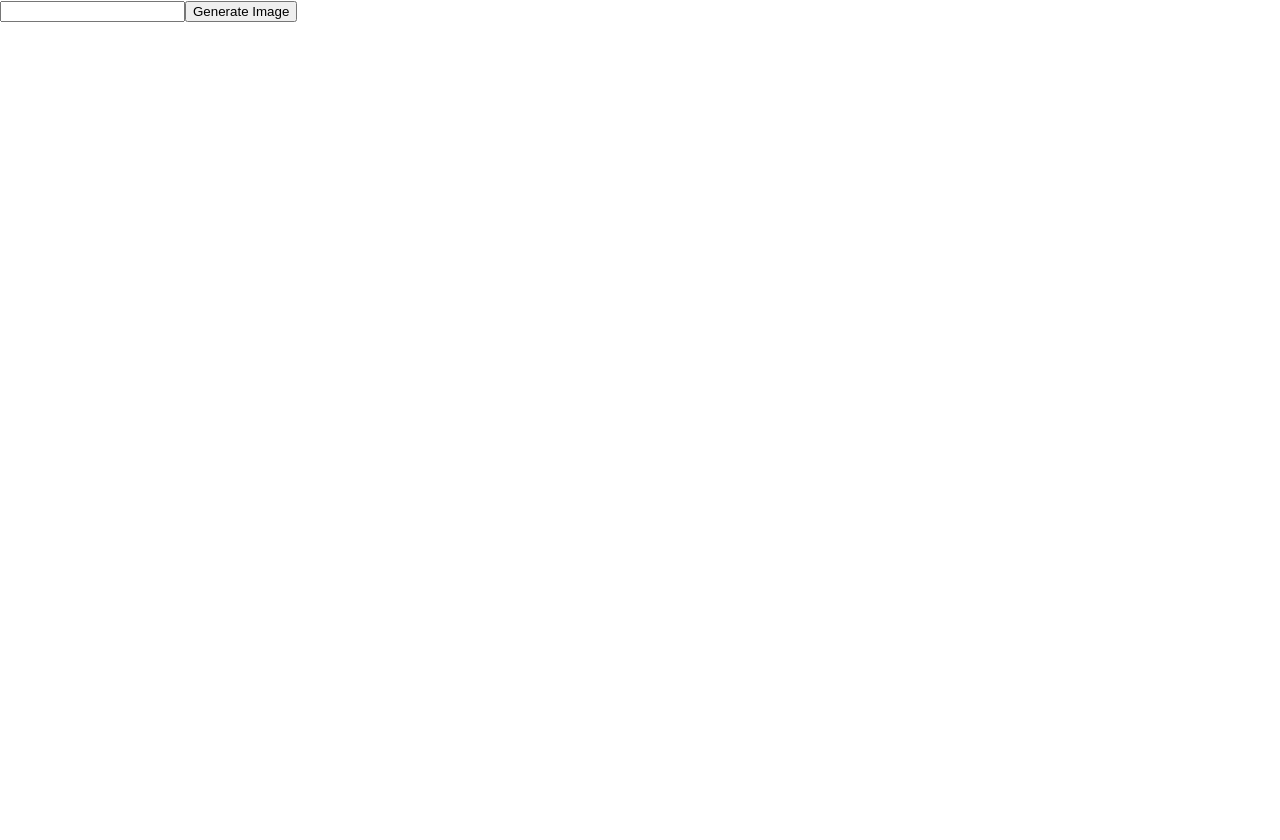
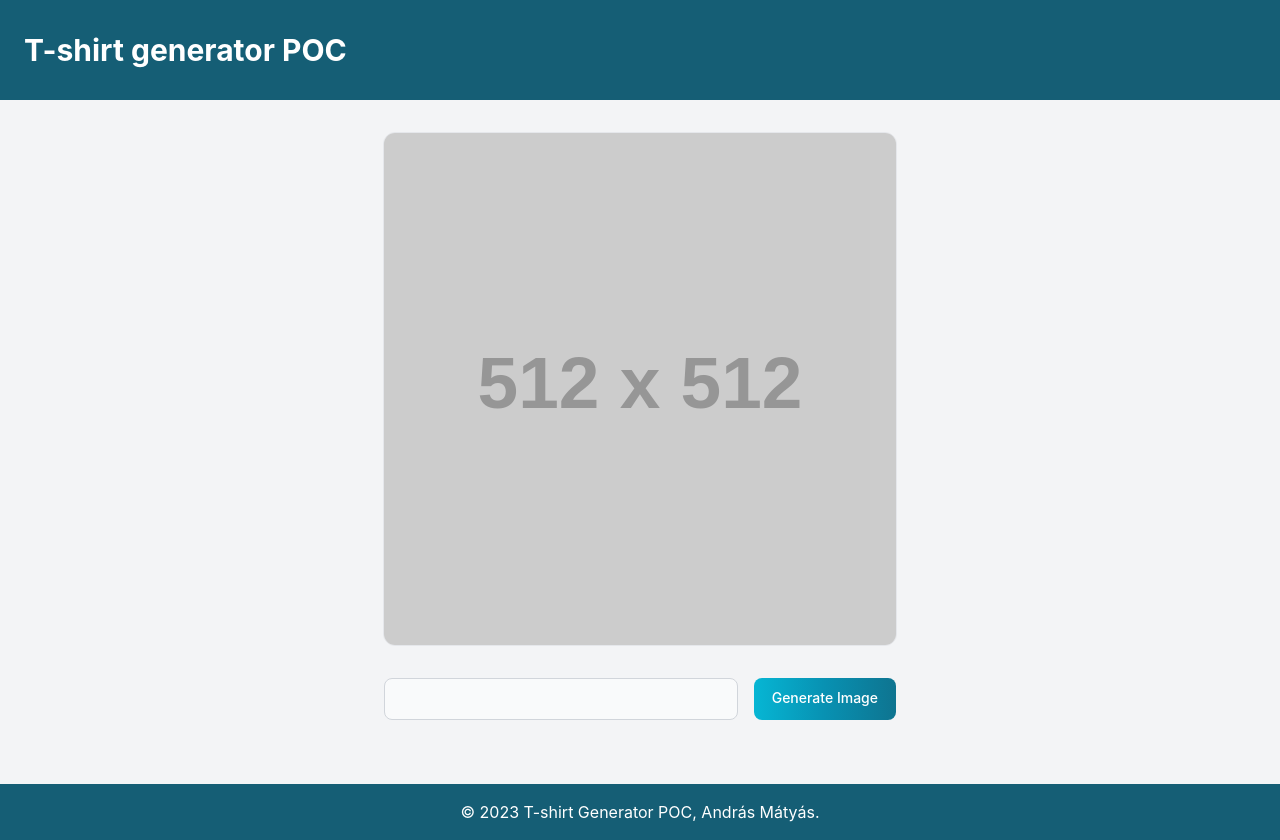
Before and after one commit to matyiandras/tshirtgenerator-poc, a React (Create React App) app in the folder tshirt-generator/: page / in a window 1280 px wide. Before the commit the page ends 800 px from the top, so only its background shows below. Built offline with nearby package versions, Linux system fonts and the light colour scheme.

Commit message:
firebase + design

```diff
--- /dev/null
+++ b/tshirt-generator/firebase.js
@@ -0,0 +1,26 @@
+// Import the functions you need from the SDKs you need
+import { initializeApp } from "firebase/app";
+import { getAnalytics } from "firebase/analytics";
+import { getDatabase } from "firebase/database";
+import { getStorage } from "firebase/storage";
+// TODO: Add SDKs for Firebase products that you want to use
+// https://firebase.google.com/docs/web/setup#available-libraries
+
+// Your web app's Firebase configuration
+// For Firebase JS SDK v7.20.0 and later, measurementId is optional
+const firebaseConfig = {
+  apiKey: "AIzaSyAABM61JG5u9jMX85G-VFsiapAPbLbXrVk",
+  authDomain: "tshirt-generator-poc.firebaseapp.com",
+  databaseURL: "https://tshirt-generator-poc-default-rtdb.europe-west1.firebasedatabase.app",
+  projectId: "tshirt-generator-poc",
+  storageBucket: "tshirt-generator-poc.appspot.com",
+  messagingSenderId: "837405133415",
+  appId: "1:837405133415:web:c734a294fc4567318c62c2",
+  measurementId: "G-MPV554MQCE"
+};
+
+// Initialize Firebase
+export const app = initializeApp(firebaseConfig);
+export const analytics = getAnalytics(app);
+export const database = getDatabase(app);
+export const storage = getStorage(app);
--- /dev/null
+++ b/tshirt-generator/postcss.config.js
@@ -0,0 +1,6 @@
+module.exports = {
+  plugins: {
+    tailwindcss: {},
+    autoprefixer: {},
+  },
+}
--- a/tshirt-generator/src/App.js
+++ b/tshirt-generator/src/App.js
@@ -1,32 +1,10 @@
 import React, { useState } from 'react';
 import axios from 'axios';
+import HomePage from './pages/Home';
 
 function App() {
-  const [prompt, setPrompt] = useState('');
-  const [imageUrl, setImageUrl] = useState('');
-
-  const handleInputChange = (e) => {
-    setPrompt(e.target.value);
-  };
-
-  const handleSubmit = async () => {
-    try {
-      // Send a POST request to your backend endpoint
-      const response = await axios.post('http://localhost:3001/generate-image', { prompt });
-
-      // The backend returns the URL of the generated image
-      setImageUrl(response.data.image_url); // Make sure this matches the key sent from your backend
-    } catch (error) {
-      console.error('Error fetching image:', error);
-    }
-  };
-
   return (
-    <div>
-      <input type="text" value={prompt} onChange={handleInputChange} />
-      <button onClick={handleSubmit}>Generate Image</button>
-      {imageUrl && <img src={imageUrl} alt="Generated" style={{ maxWidth: '100%' }} />}
-    </div>
+    <HomePage />
   );
 }
 
--- /dev/null
+++ b/tshirt-generator/src/components/DesignImageGenrator.js
@@ -0,0 +1,57 @@
+import React, { useState } from 'react';
+import axios from 'axios';
+import { Button, TextInput } from 'flowbite-react';
+import { database } from '../../firebase';
+
+function DesignImageGenerator() {
+    const [prompt, setPrompt] = useState('');
+    const [imageUrl, setImageUrl] = useState('');
+    const [loading, setLoading] = useState(false);
+
+    const handleInputChange = (e) => {
+        setPrompt(e.target.value);
+    };
+
+    const handleSubmit = async () => {
+
+        // Save the prompt to the database
+        const promptRef = database.ref('prompts');
+        promptRef.push(prompt);
+
+        try {
+            // Send a POST request to your backend endpoint
+            setLoading(true);
+            const response = axios.post('http://localhost:3001/generate-image', { prompt }).then((response) => {
+                console.log(response);
+                setImageUrl(response.data.image_url); // Make sure this matches the key sent from your backend
+            }).catch((err) => {
+                console.log(err);
+            }).finally(() => {
+                setLoading(false);
+            });
+
+        } catch (error) {
+            console.error('Error fetching image:', error);
+        }
+    };
+
+    return (
+        <div>
+            <div className='flex justify-center'>
+                {imageUrl ? (
+                    <img className='border rounded-xl' src={imageUrl} alt="Generated" style={{ maxWidth: '100%' }} />
+                ) : (
+                    <img className='border rounded-xl' src={"https://placehold.co/512x512"} alt="Generated" style={{ maxWidth: '100%' }} />
+                )}
+            </div>
+            <div className='flex w-full justify-center'>
+                <div className='flex gap-4 justify-between py-8 w-[512px]'>
+                    <TextInput className='flex flex-1' value={prompt} onChange={handleInputChange} />
+                    <Button gradientMonochrome="info" isProcessing={loading} processingLabel='Generating...' onClick={handleSubmit}>Generate Image</Button>
+                </div>
+            </div>
+        </div>
+    );
+}
+
+export default DesignImageGenerator;
--- a/tshirt-generator/src/index.css
+++ b/tshirt-generator/src/index.css
@@ -1,3 +1,7 @@
+@tailwind base;
+@tailwind components;
+@tailwind utilities;
+
 body {
   margin: 0;
   font-family: -apple-system, BlinkMacSystemFont, 'Segoe UI', 'Roboto', 'Oxygen',
--- /dev/null
+++ b/tshirt-generator/src/pages/Home.js
@@ -0,0 +1,20 @@
+import React from 'react';
+import DesignImageGenerator from '../components/DesignImageGenrator';
+
+function HomePage() {
+  return (
+    <div className="min-h-screen flex flex-col bg-gray-100">
+      <header className="bg-cyan-800 text-white text-3xl py-8 px-6">
+        <p className='font-bold'>T-shirt generator POC</p>
+      </header>
+      <main className="flex-grow container mx-auto px-4 py-8">
+        <DesignImageGenerator />
+      </main>
+      <footer className="bg-cyan-800 text-white text-center py-4">
+        <p>© 2023 T-shirt Generator POC, András Mátyás.</p>
+      </footer>
+    </div>
+  );
+}
+
+export default HomePage;
--- /dev/null
+++ b/tshirt-generator/tailwind.config.js
@@ -0,0 +1,11 @@
+/** @type {import('tailwindcss').Config} */
+module.exports = {
+  content: [
+    './src/**/*.{js,jsx,ts,tsx}',
+    'node_modules/flowbite-react/**/*.{js,jsx,ts,tsx}'
+  ],
+  theme: {
+    extend: {},
+  },
+  plugins: [require('flowbite/plugin')],
+}
```
Also changed, not shown: tshirt-generator/package.json (+9 -0 lines), 1 other file (tests, documents, lock files or other folders).
